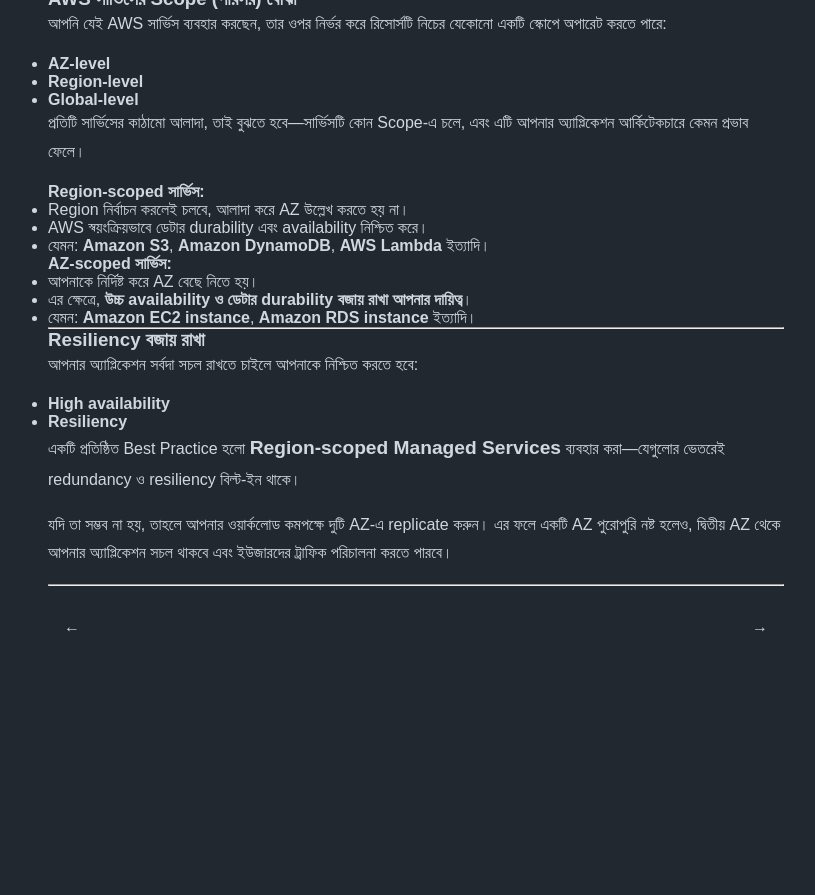
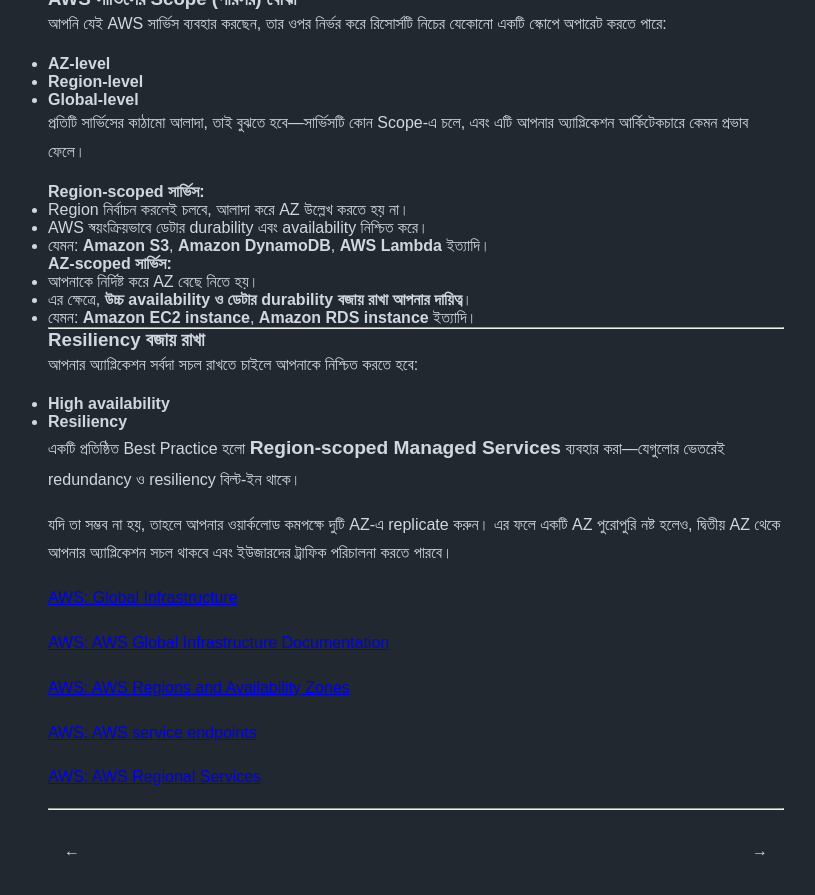
Before and after one commit to munirmahmud/my-devops-learnings, a Jekyll site: the page built from _aws/aws-cloud-technical-essentials-week-1-5-aws-global-infrastructure-2.md, in a window 1280 px wide and 900 px high, scrolled down 1521 px. Shown: the top 895 px of the window, without its empty margins (224-1039 px from the left). Built offline with Jekyll 4.4.1, drawn with Linux system fonts in a browser that asks for light colours; before the commit the page ends 2197 px from its top, so only the background shows below that.

Commit message:
Add external links to AWS Global Infrastructure resources

```diff
--- a/_aws/aws-cloud-technical-essentials-week-1-5-aws-global-infrastructure-2.md
+++ b/_aws/aws-cloud-technical-essentials-week-1-5-aws-global-infrastructure-2.md
@@ -117,3 +117,14 @@ AZ-কে চিহ্নিত করা হয় Region কোডের সঙ
 
 যদি তা সম্ভব না হয়, তাহলে আপনার ওয়ার্কলোড কমপক্ষে দুটি AZ-এ replicate করুন।
 এর ফলে একটি AZ পুরোপুরি নষ্ট হলেও, দ্বিতীয় AZ থেকে আপনার অ্যাপ্লিকেশন সচল থাকবে এবং ইউজারদের ট্রাফিক পরিচালনা করতে পারবে।
+
+
+<a href="https://aws.amazon.com/about-aws/global-infrastructure/" target="_blank" rel="noopener noreferrer">AWS: Global Infrastructure</a>
+
+<a href="https://docs.aws.amazon.com/whitepapers/latest/aws-overview/global-infrastructure.html" target="_blank" rel="noopener noreferrer">AWS: AWS Global Infrastructure Documentation</a>
+
+<a href="https://aws.amazon.com/about-aws/global-infrastructure/regions_az/" target="_blank" rel="noopener noreferrer">AWS: AWS Regions and Availability Zones</a>
+
+<a href="https://docs.aws.amazon.com/general/latest/gr/rande.html" target="_blank" rel="noopener noreferrer">AWS: AWS service endpoints</a>
+
+<a href="https://aws.amazon.com/about-aws/global-infrastructure/regional-product-services/" target="_blank" rel="noopener noreferrer">AWS: AWS Regional Services</a>
```
